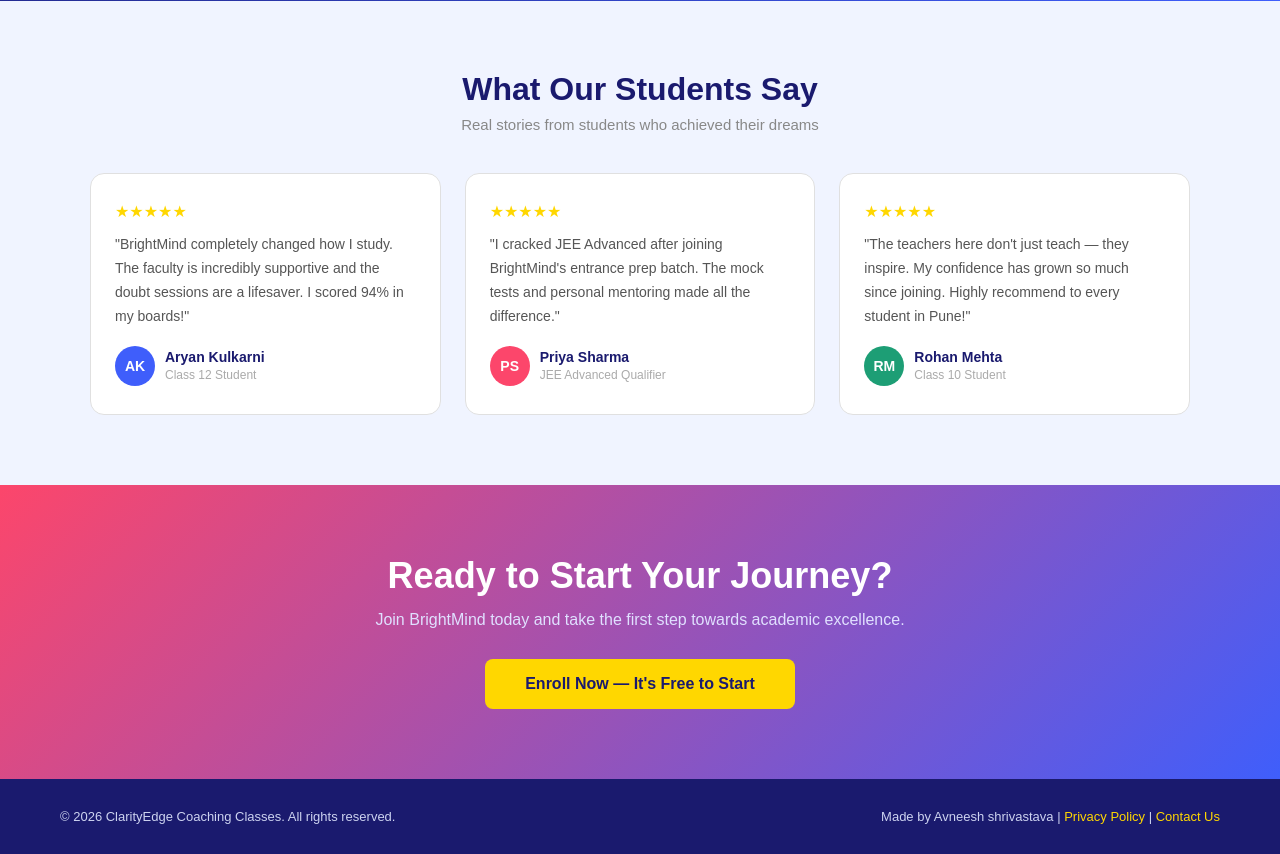
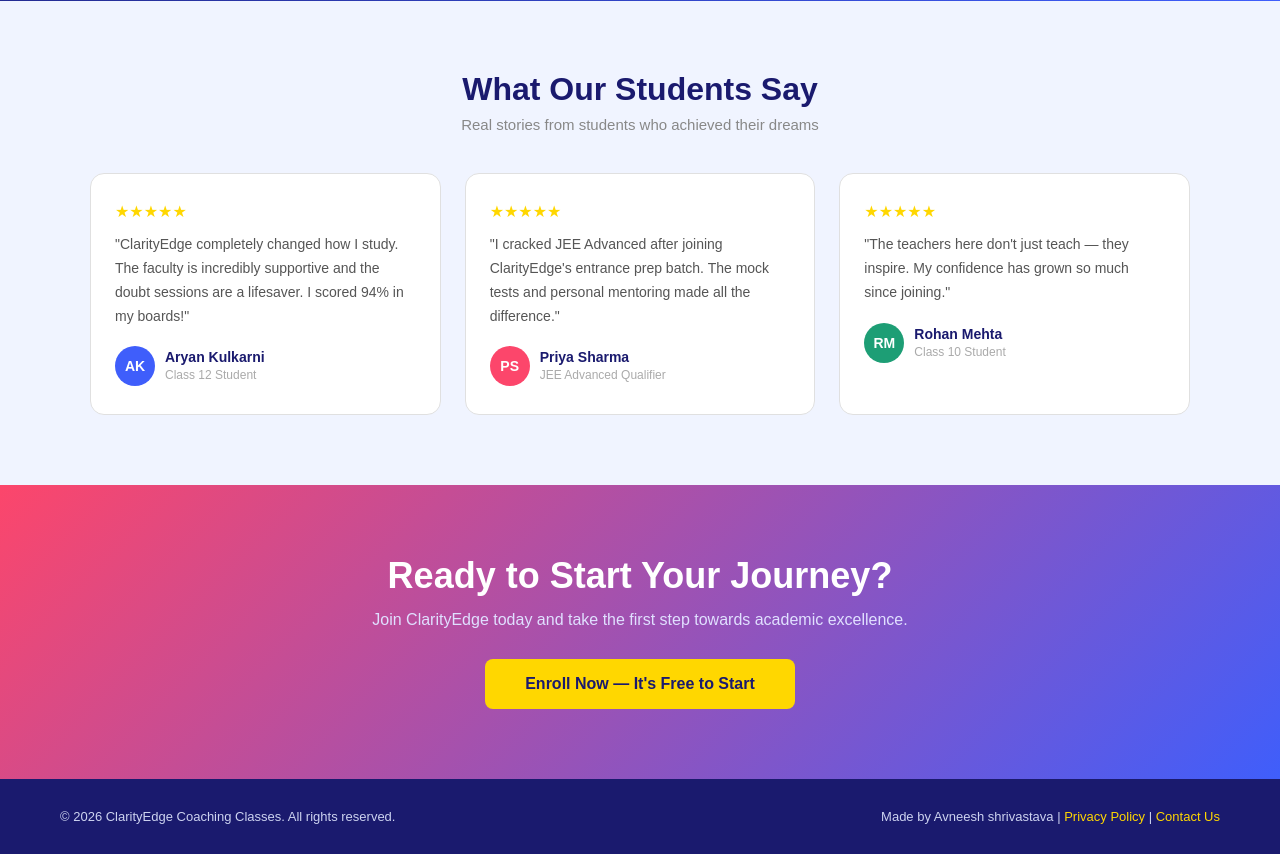
Before and after one commit to Avneesh-shrivastava/core, a Django app: page / in a window 1280 px wide. Shown: the part 1574-2428 px from the top of the page. Run offline with Django 5.2, Linux system fonts and the light colour scheme; the visitor is signed in with stand-in values (Sample User, id 1); data that the repository does not hold is empty.

Commit message:
Update home_page.html

```diff
--- a/edu/templates/home_page.html
+++ b/edu/templates/home_page.html
@@ -2,7 +2,7 @@
 <html lang="en">
 <head>
     <meta charset="UTF-8">
-    <meta name="viewport" content="width=device-width, initial-scale=1.0">
+    <meta name="viewport" content="width=1024">
     <title>ClarityEdge Coaching Classes</title>
 
     <style>
@@ -661,7 +661,7 @@
     <div class="testimonial-grid">
         <div class="testimonial-card">
             <div class="stars">★★★★★</div>
-            <p>"BrightMind completely changed how I study. The faculty is incredibly supportive and the doubt sessions are a lifesaver. I scored 94% in my boards!"</p>
+            <p>"ClarityEdge completely changed how I study. The faculty is incredibly supportive and the doubt sessions are a lifesaver. I scored 94% in my boards!"</p>
             <div class="reviewer">
                 <div class="avatar av1">AK</div>
                 <div class="reviewer-info">
@@ -672,7 +672,7 @@
         </div>
         <div class="testimonial-card">
             <div class="stars">★★★★★</div>
-            <p>"I cracked JEE Advanced after joining BrightMind's entrance prep batch. The mock tests and personal mentoring made all the difference."</p>
+            <p>"I cracked JEE Advanced after joining ClarityEdge's entrance prep batch. The mock tests and personal mentoring made all the difference."</p>
             <div class="reviewer">
                 <div class="avatar av2">PS</div>
                 <div class="reviewer-info">
@@ -683,7 +683,7 @@
         </div>
         <div class="testimonial-card">
             <div class="stars">★★★★★</div>
-            <p>"The teachers here don't just teach — they inspire. My confidence has grown so much since joining. Highly recommend to every student in Pune!"</p>
+            <p>"The teachers here don't just teach — they inspire. My confidence has grown so much since joining."</p>
             <div class="reviewer">
                 <div class="avatar av3">RM</div>
                 <div class="reviewer-info">
@@ -698,7 +698,7 @@
 <!-- CTA -->
 <section class="cta">
     <h2>Ready to Start Your Journey?</h2>
-    <p>Join BrightMind today and take the first step towards academic excellence.</p>
+    <p>Join ClarityEdge today and take the first step towards academic excellence.</p>
     <a href='/enrollment'><button class="cta-btn">Enroll Now — It's Free to Start</button></a>
 </section>
 
```
